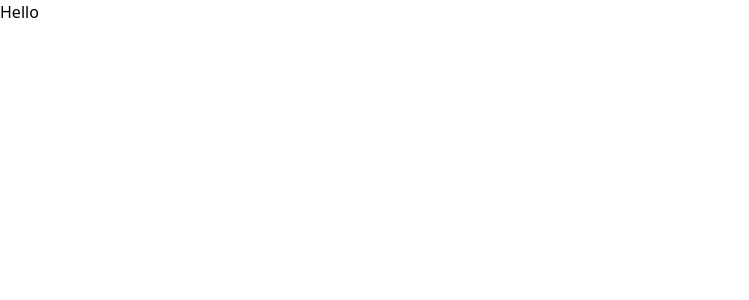
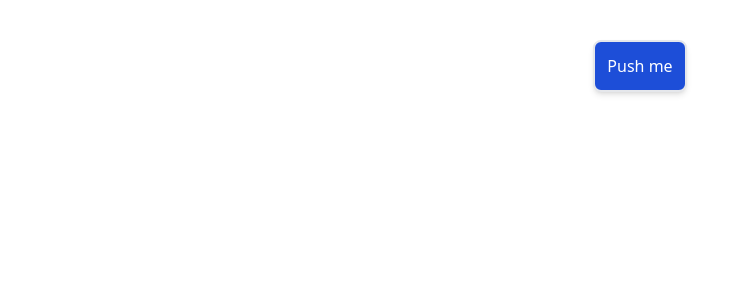
Before and after one commit to SantosPauloRF/Api_test, a React (Create React App) app: page / in a window 1280 px wide. Shown: the top 300 px of the page, without its empty margins (0-749 px from the left). Built offline with nearby package versions, Linux system fonts and the light colour scheme.

Commit message:
:sparkles: Choosing api. Setting up connection with fetch

```diff
--- a/src/App.js
+++ b/src/App.js
@@ -1,9 +1,32 @@
+import React, { useState } from "react"
 
 
 function App() {
+
+  const [dataAnimals, setDataAnimals] = useState({})
+
+
+  const getDataApi = async () => {
+    fetch("https://zoo-animal-api.herokuapp.com/animals/rand")
+    .then((res) => res.json())
+    .then((data) => {
+      setDataAnimals(data)
+      console.log(data)
+
+    })
+  }
+
+
   return (
-    <div className="">
-      <h1> Hello </h1>
+    <div
+      className="flex justify-center p-10"
+    >
+      <button
+        className="border-2 bg-blue-700 text-white hover:bg-blue-300 p-3 transition-all ease-in-out duration-300 shadow-md rounded-lg"
+        onClick={() => getDataApi()}
+      >
+        Push me
+      </button>
     </div>
   );
 }
```
